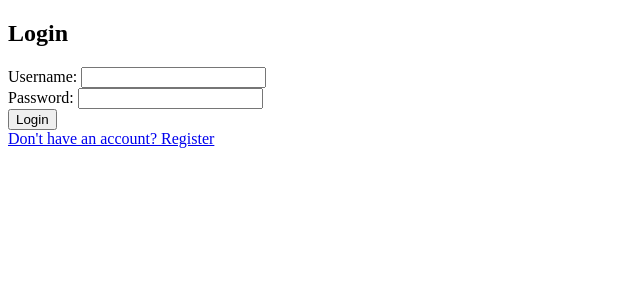
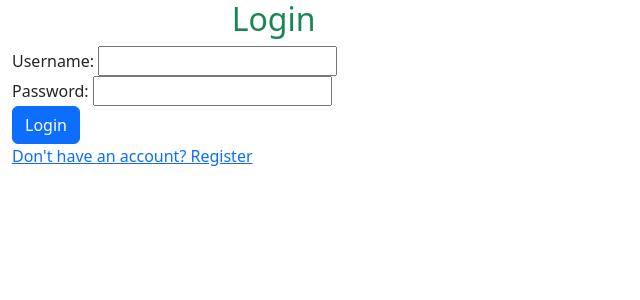
Before and after one commit to ArunElangovan974/whatsapp-demo, a Django app: page /login/ in a window 1280 px wide. Shown: the top 300 px of the page, without its empty margins (0-640 px from the left). Run offline with Django 5.2, Linux system fonts and the light colour scheme; some libraries are stand-ins or nearby versions.

Commit message:
modified file

```diff
--- a/app/templates/chat.html
+++ b/app/templates/chat.html
@@ -1,4 +1,5 @@
 <!DOCTYPE html>
+{% include 'header.html' %}
 <html>
 <head>
     <title>Chat with {{ receiver.username }}</title>
--- /dev/null
+++ b/app/templates/header.html
@@ -0,0 +1,2 @@
+{% load static %}
+<link rel="stylesheet" href="{% static 'bootstrap/bootstrap.min.css' %}" >
--- a/app/templates/login.html
+++ b/app/templates/login.html
@@ -1,18 +1,25 @@
 <!DOCTYPE html>
+{% include 'header.html' %}
 <html>
 <head>
     <title>Login</title>
 </head>
 <body>
-    <h2>Login</h2>
+    <div class="container-fluid">
+        <div class="col-md-offset-4 col-md-5">
+            <h2 class="page-header text-success text-center" >Login</h2>
             <form method="post">
                 {% csrf_token %}
                 <label>Username:</label>
                 <input type="text" name="username" required><br>
                 <label>Password:</label>
                 <input type="password" name="password" required><br>
-        <button type="submit">Login</button>
+                <button type="submit" class="btn btn-block btn-primary" >Login</button>
             </form>
-    <a href="{% url 'register' %}">Don't have an account? Register</a>
+            <a href="{% url 'register' %}" >Don't have an account? Register</a>
+
+        </div>
+    </div>
+
 </body>
 </html>
```
Also changed, not shown: app/templates/register.html (+10 -1 lines). Lines whose indentation alone changed are shown as unchanged.
